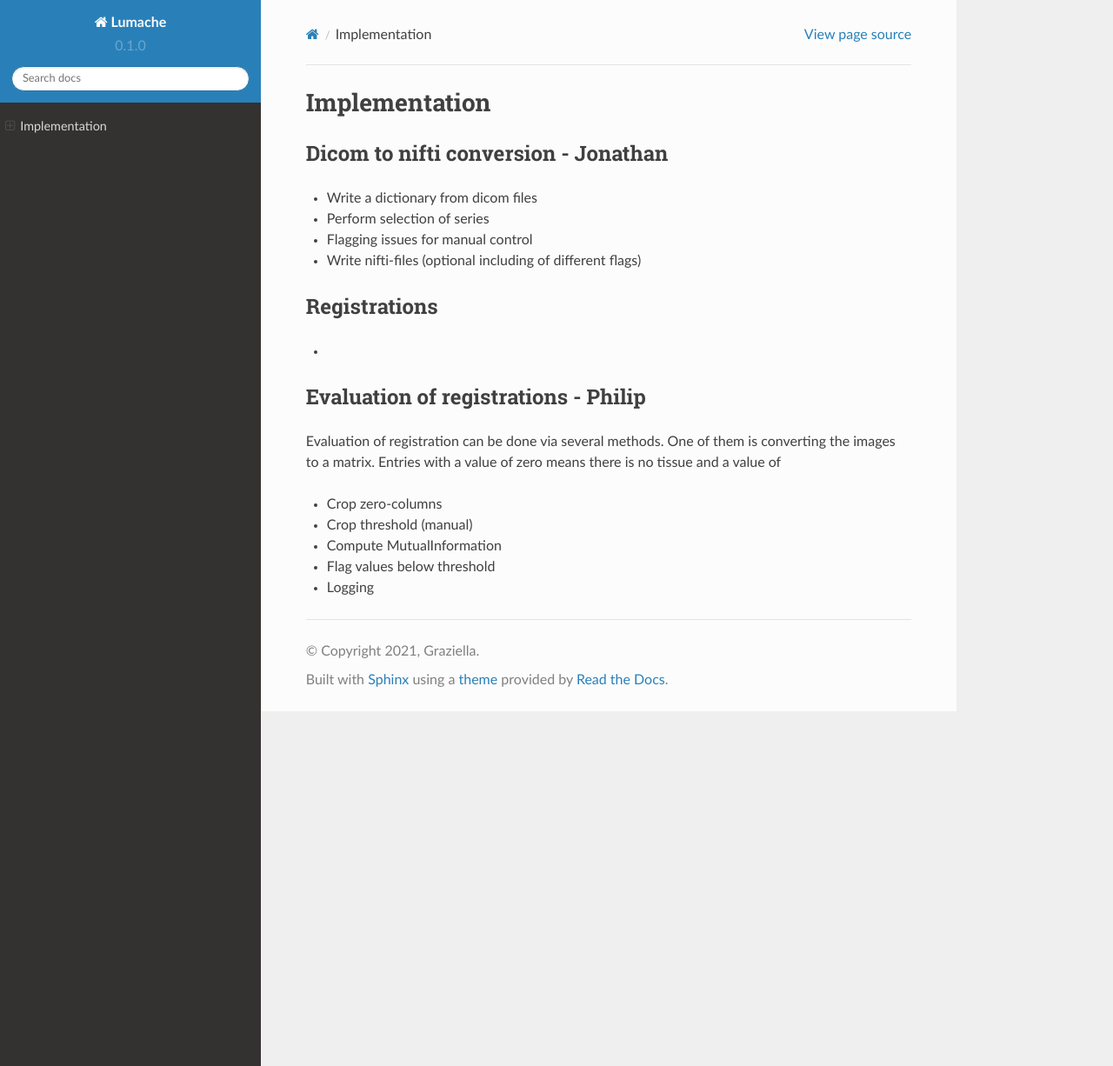
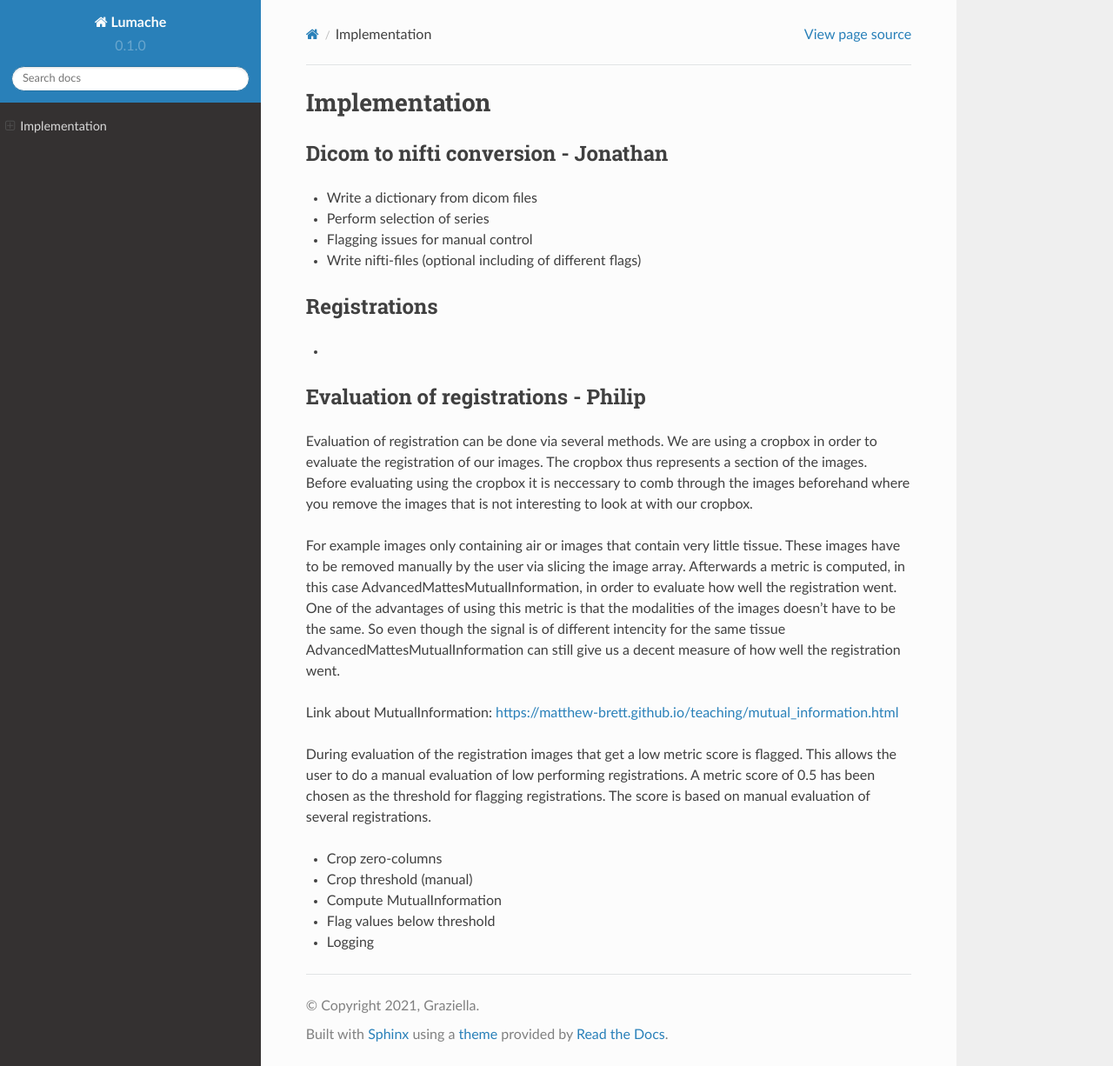
Before and after one commit to Dokkedal/dcm2reg, a Sphinx documentation site: the page built from docs/source/implementation.rst, in a window 1280 px wide and 1226 px high. Shown: the whole window at 87% size. Built offline with Sphinx 7.4.7 and the Read the Docs theme 2.0.0, drawn with Linux system fonts in a browser that asks for light colours.

Commit message:
First version of implementation done

```diff
--- a/docs/source/implementation.rst
+++ b/docs/source/implementation.rst
@@ -17,8 +17,24 @@
 Evaluation of registrations - Philip
 ===========================
 
-Evaluation of registration can be done via several methods. One of them is converting the images to a matrix.
-Entries with a value of zero means there is no tissue and a value of
+Evaluation of registration can be done via several methods. We are using a cropbox in order to evaluate
+the registration of our images. The cropbox thus represents a section of the images. Before evaluating
+using the cropbox it is neccessary to comb through the images beforehand where you remove the images that
+is not interesting to look at with our cropbox.
+
+For example images only containing air or images that contain very little tissue. These images have to be
+removed manually by the user via slicing the image array. Afterwards a metric is computed, in this case
+AdvancedMattesMutualInformation, in order to evaluate how well the registration went. One of the advantages
+of using this metric is that the modalities of the images doesn't have to be the same. So even though the
+signal is of different intencity for the same tissue AdvancedMattesMutualInformation can still give us a
+decent measure of how well the registration went.
+
+Link about MutualInformation: https://matthew-brett.github.io/teaching/mutual_information.html
+
+During evaluation of the registration images that get a low metric score is flagged. This allows the user
+to do a manual evaluation of low performing registrations. A metric score of 0.5 has been chosen as the
+threshold for flagging registrations. The score is based on manual evaluation of several registrations.
+
 
 * Crop zero-columns
 * Crop threshold (manual)
```
